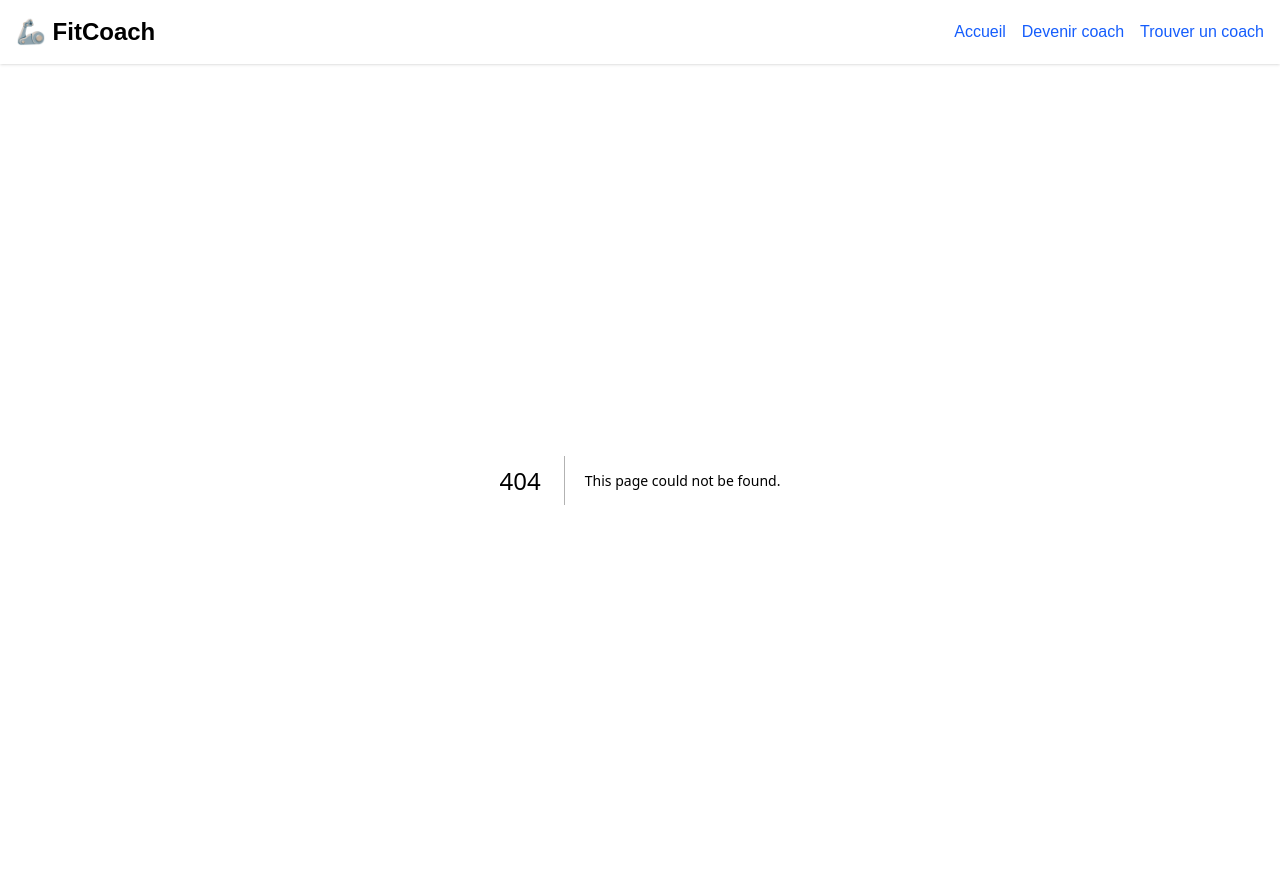
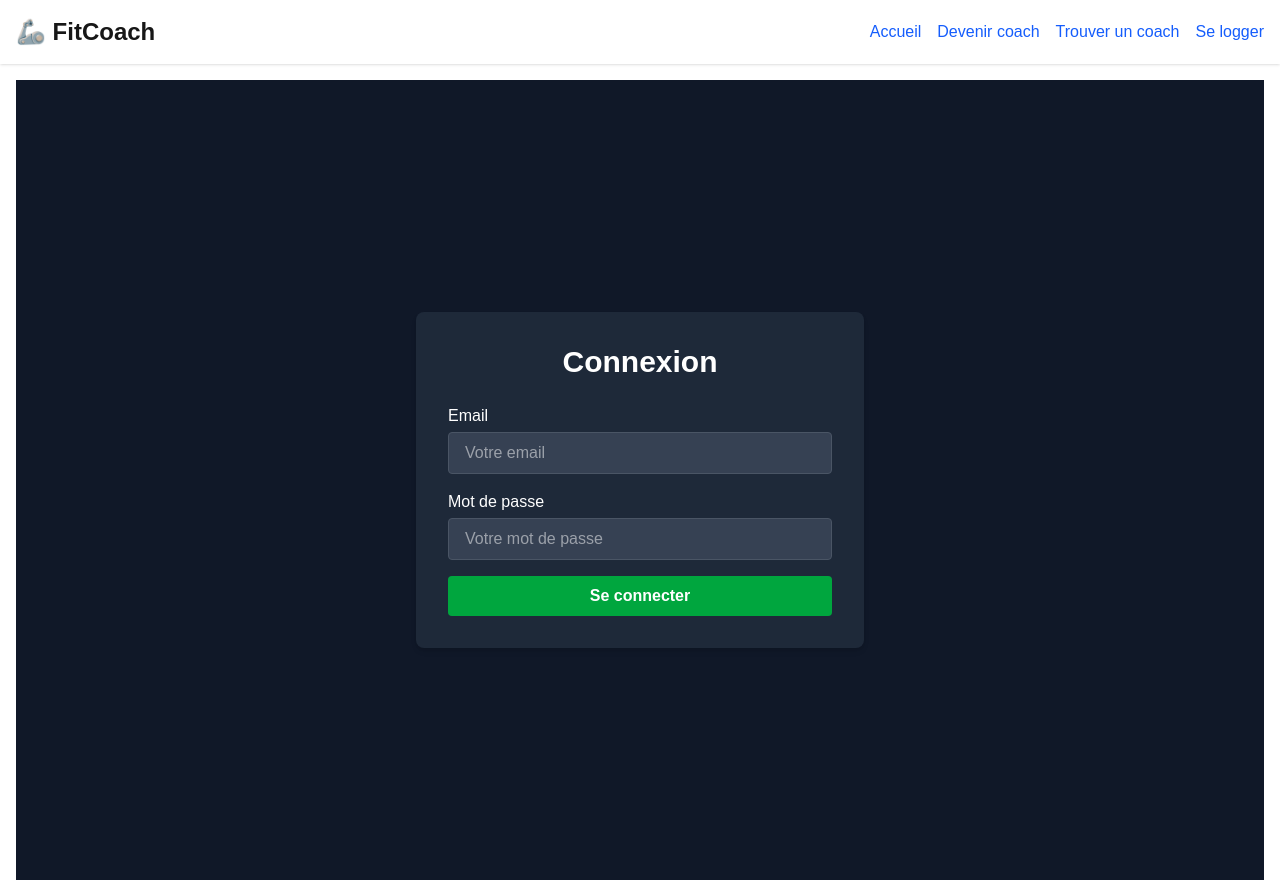
Before and after one commit to astro-training-app/astro-frontend, a Next.js app: page /login in a window 1280 px wide. Before the commit this address had no page. Built offline with nearby package versions, Linux system fonts and the light colour scheme.

Commit message:
add verify account and password validity

```diff
--- a/src/app/layout.jsx
+++ b/src/app/layout.jsx
@@ -29,6 +29,9 @@ export default function RootLayout({ children }) {
             >
               Trouver un coach
             </Link>
+            <Link href="/login" className="text-blue-600 hover:underline">
+              Se logger
+            </Link>
           </div>
         </nav>
 
--- /dev/null
+++ b/src/app/login/page.jsx
@@ -0,0 +1,78 @@
+"use client";
+import { useState } from "react";
+
+export default function Login() {
+  const [email, setEmail] = useState("");
+  const [password, setPassword] = useState("");
+  const [loggued, setLogged] = useState(false);
+  const [message, setMessage] = useState("");
+
+  const LogClients = [
+    { email: "abc@abc.com", password: "abc" },
+    { email: "123@123.com", password: "123" },
+  ];
+
+  const verification = (e) => {
+    e.preventDefault();
+
+    const isValid = LogClients.some(
+      (e) => e.email === email && e.password === password
+    );
+
+    if (isValid) {
+      setLogged(true);
+      setMessage("Bienvenue à vous !");
+    } else {
+      setLogged(false);
+      setMessage("L'email ou le mot de passe sont incorrect !");
+    }
+  };
+
+  return (
+    <div className="min-h-screen bg-gray-900 text-white flex items-center justify-center">
+      <div className="bg-gray-800 p-8 rounded-lg shadow-md w-full max-w-md">
+        <h1 className="text-3xl font-bold mb-6 text-center">Connexion</h1>
+        <form onSubmit={verification} className="space-y-4">
+          <div>
+            <label className="block mb-1">Email</label>
+            <input
+              type="email"
+              value={email}
+              onChange={(e) => setEmail(e.target.value)}
+              placeholder="Votre email"
+              required
+              className="w-full px-4 py-2 rounded bg-gray-700 text-white border border-gray-600"
+            />
+          </div>
+          <div>
+            <label className="block mb-1">Mot de passe</label>
+            <input
+              type="password"
+              value={password}
+              onChange={(e) => setPassword(e.target.value)}
+              placeholder="Votre mot de passe"
+              required
+              className="w-full px-4 py-2 rounded bg-gray-700 text-white border border-gray-600"
+            />
+          </div>
+          <button
+            type="submit"
+            className="w-full bg-green-600 hover:bg-green-700 text-white font-semibold py-2 px-4 rounded"
+          >
+            Se connecter
+          </button>
+        </form>
+
+        {message && (
+          <p
+            className={`mt-4 text-center ${
+              loggued ? "text-green-400" : "text-red-400"
+            }`}
+          >
+            {message}
+          </p>
+        )}
+      </div>
+    </div>
+  );
+}
--- a/src/app/page.jsx
+++ b/src/app/page.jsx
@@ -29,6 +29,9 @@ export default function Home() {
         <Button color="green" onClick={() => router.push("/trouver-coach")}>
           Trouver un coach
         </Button>
+        <Button color="green" onClick={() => router.push("/login")}>
+          S'identifier
+        </Button>
       </div>
 
       <Image
```
